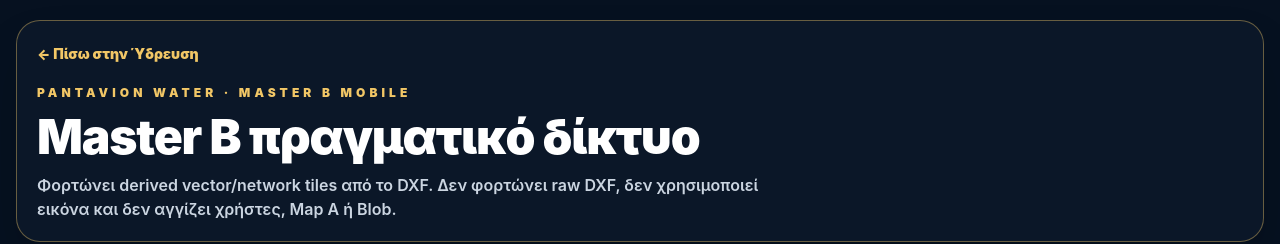
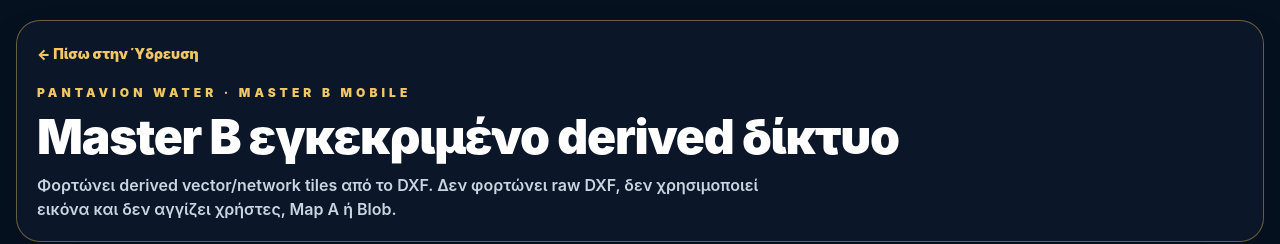
Before and after one commit to pandaconnect1/pantavion-planet, a Next.js app: page /professional/infrastructure/water/master-b-mobile in a window 1280 px wide. Shown: the top 244 px of the page. Built offline with nearby package versions, Linux system fonts and the light colour scheme; no server answers.

Commit message:
fix(water): clarify B map is approved derived network only

```diff
--- a/app/professional/infrastructure/water/master-b-mobile/page.tsx
+++ b/app/professional/infrastructure/water/master-b-mobile/page.tsx
@@ -212,7 +212,7 @@ export default function MasterBMobilePage() {
           </p>
 
           <h1 className="mt-3 text-3xl font-black tracking-tight md:text-5xl">
-            Master B πραγματικό δίκτυο
+            Master B εγκεκριμένο derived δίκτυο
           </h1>
 
           <p className="mt-3 max-w-3xl text-sm font-semibold leading-7 text-slate-300 md:text-base">
@@ -321,7 +321,7 @@ export default function MasterBMobilePage() {
                 </svg>
               ) : (
                 <div className="flex h-full items-center justify-center p-6 text-center text-sm font-black text-slate-700">
-                  {status === "loading" ? "Loading Master B network tiles..." : "B derived geometry layer is not processed yet. Raw DWG/DXF remains private and blocked. No real LineString/MultiLineString segments are available for browser rendering yet."}
+                  {status === "loading" ? "Loading Master B network tiles..." : "B approved derived geometry layer is not configured/processed yet. Raw DWG/DXF remains in the private founder/admin vault. Approved users will receive only browser-safe derived LineString/MultiLineString segments after processing, access approval, and audit."}
                 </div>
               )}
             </div>
```
